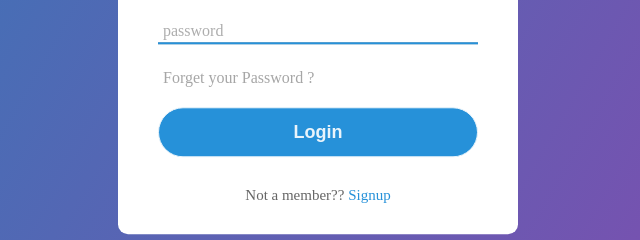
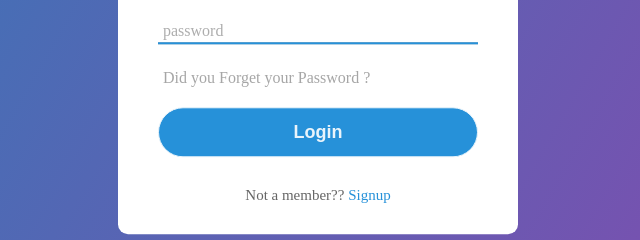
Before and after one commit to baruchdolo/form, a plain HTML site: page index.html in a window 1280 px wide. Shown: the part 372-612 px from the top of the page, 322-962 px from the left. Drawn offline with Linux system fonts and the light colour scheme.

Commit message:
added did you to pass

```diff
--- a/index.html
+++ b/index.html
@@ -21,7 +21,7 @@
                 <span></span>
                 <label>password</label>
                </div>
-               <div class="pass">Forget your Password ?</div>
+               <div class="pass">Did you Forget your Password ?</div>
                <input type="submit" value="Login">
                <div class="signup_link">
                 Not a member?? <a href="#">Signup</a>
```
